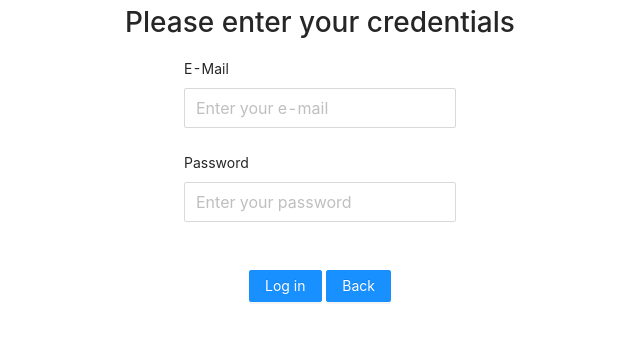
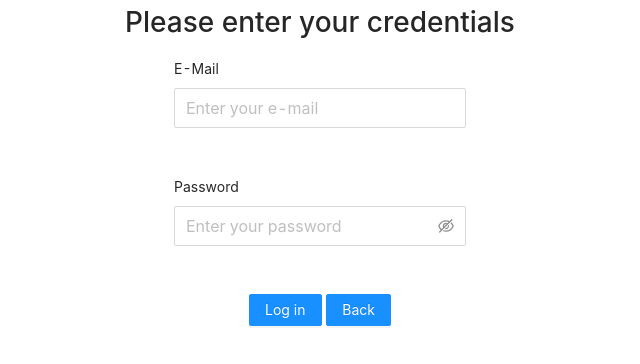
Before and after one commit to bhargavpolina1/user-mgmt, a React (Create React App) app: page /signin in a window 1280 px wide. Shown: the top 364 px of the page, without its empty margins (320-960 px from the left). Built offline with nearby package versions, Linux system fonts and the light colour scheme.

Commit message:
Fix the issue of multiple re-renders in the login page

```diff
--- a/app/controllers/controller.js
+++ b/app/controllers/controller.js
@@ -10,12 +10,10 @@ app.use(express.json({ limit: "10000kb", extended: true }));
 app.use(express.urlencoded({ limit: "10000kb", extended: true }));
 app.use(fileUpload());
 
-
 const {userSchema,loginSchema,editUserSchema} = require("../schema_validator/userSchema")
 const crypto = require ("crypto");
 
 const secretKey = "12345678123456781234567812345678";
-
 //create and save a user
 exports.create = async(req,res) => {
 
--- a/src/components/signIn.js
+++ b/src/components/signIn.js
@@ -17,15 +17,12 @@ import UserLogin from './userLogin';
     state = {
       enteredEmail:"",
       enteredPassword:"",
-      successMessage:"",
       eMailError:"",
       passwordError:"",
       errorMessage:"",
       emailValid:false,
       passwordValid:false,
-      renderUsers:false,
       isAdmin:false,
-      isNonAdminUser:false,
       showDetails:true,
     }
 
@@ -47,24 +44,35 @@ import UserLogin from './userLogin';
 
      }
 
-    validateMailAndPwd = (enteredEmail,enteredPassword) => {
 
+    onFinish = (e) => {
+      console.log("Login clicked")
+      console.log(e);
 
-      let stateToUpdate = {}
-      let isValidEmail = validator.isEmail(enteredEmail);
+      if (e.eMail === undefined || e.pwd === undefined){
+        this.setState({
+          errorMessage:"Enter both email and password to validate"
+        })
+      }
+      else{
+        this.setState({
+          errorMessage:""
+        })
+        let stateToUpdate = {}
+      let isValidEmail = validator.isEmail(e.eMail);
     if (!isValidEmail) {
       stateToUpdate.eMailError = "*Enter a valid mail id";
     } else {
-      stateToUpdate.enteredEmail = enteredEmail;
+      stateToUpdate.enteredEmail = e.eMail;
       stateToUpdate.eMailError = "";
       stateToUpdate.emailValid = true;
     }
 
-    let isValidPassword = validator.isStrongPassword(enteredPassword);
+    let isValidPassword = validator.isStrongPassword(e.pwd);
     if (!isValidPassword) {
-      stateToUpdate.passwordError = "*Entered password is not valid";
+      stateToUpdate.passwordError = "*Entered password didn't meet the requirements";
     } else {
-      stateToUpdate.enteredPassword = enteredPassword;
+      stateToUpdate.enteredPassword = e.pwd;
       stateToUpdate.passwordError = "";
       stateToUpdate.passwordValid = true;
     }
@@ -72,65 +80,46 @@ import UserLogin from './userLogin';
     this.setState(stateToUpdate,() => {
 
       if(this.state.emailValid && this.state.passwordValid){
+        console.log(this.state.enteredEmail , this.state.enteredPassword)
         axios.post('http://localhost:8080/api/users/login',{
         eMail:this.state.enteredEmail,
         pwd:this.state.enteredPassword,
       }).then((res) =>{
         if(res.status === 200){
-          window.sessionStorage.setItem("eMail",this.state.enteredEmail);
-          window.sessionStorage.setItem("pwd",this.state.enteredPassword)
+          window.sessionStorage.setItem("eMail",e.eMail);
+          window.sessionStorage.setItem("pwd",e.pwd)
           if(res.data[0].makeAdmin === 1){
             this.setState({
-              successMessage:"User login successful",
-              renderUsers:true,
               isAdmin:true,
               showDetails:false
-            },() => console.log(this.state.renderUsers))
+            })
           }else{
             this.setState({
-              isNonAdminUser:true,
-              successMessage:"Normal user login successful",
-              renderUsers:false,
               isAdmin:false,
               errorMessage:"",
               showDetails:false
-            },() => console.log(this.state.isNonAdminUser))
+            })
           }
         }
       }).catch((err) => {
         console.log(err.response.data)
         this.setState({
           errorMessage:err.response.data,
-          successMessage:"",
           showDetails:true
         })
       })
+      }else{
+        console.log(this.state.enteredEmail,this.state.eMailError,this.state.emailValid,this.state.enteredEmail)
+        console.log("")
+        console.log("")
+        console.log("")
       }
-
+      console.log(this.state.enteredPassword,this.state.passwordError,this.state.passwordValid,this.state.enteredPassword)
     })
 
 
-
+      }
     }
-
-    handleEmailChange = (event)=> {
-      this.setState({
-        enteredEmail:event.target.value
-      },() => console.log(this.state.enteredEmail))
-    }
-
-    handlePasswordChange = (event)=> {
-      this.setState({
-        enteredPassword:event.target.value
-      },() => console.log(this.state.enteredPassword))
-    }
-
-    handleSign = () => {
-      console.log("Login clicked")
-
-      this.validateMailAndPwd(this.state.enteredEmail,this.state.enteredPassword)
-    }
-
   render(){
     return(
       this.state.showDetails? <div>
@@ -144,19 +133,17 @@ import UserLogin from './userLogin';
       wrapperCol={{
       span: 24,
       }}
-  layout="vertical">
+  layout="vertical" onFinish={this.onFinish}>
   <Form.Item label="E-Mail">
-    <Input type="email" value={this.state.enteredEmail} onChange = {this.handleEmailChange} placeholder='Enter your e-mail' size="large"/>
+    <Form.Item name="eMail"><Input type="email" placeholder='Enter your e-mail' size="large"/></Form.Item>
     <p style={{color:"red",marginBottom:"0"}}>{this.state.eMailError}</p>
   </Form.Item>
-  <Form.Item>
   <Form.Item label="Password">
-    <Input  placeholder='Enter your password' onChange={this.handlePasswordChange} value = {this.state.enteredPassword} type = "password" size="large"/>
+    <Form.Item name="pwd"><Input.Password  placeholder='Enter your password' size="large"/></Form.Item>
     <p style={{color:"red",marginBottom:"0"}}>{this.state.passwordError}</p>
   </Form.Item>
-  </Form.Item>
   <Form.Item>
-    <Button type="primary" onClick = {this.handleSign} style={{marginRight:".3rem"}}>Log in</Button>
+    <Button type="primary" htmlType='submit' style={{marginRight:".3rem"}}>Log in</Button>
     <Link to = '/'><Button type='primary'>Back</Button></Link>
   </Form.Item>
   <p style={{color:"red",marginBottom:"0"}}>{this.state.errorMessage}</p>
```
